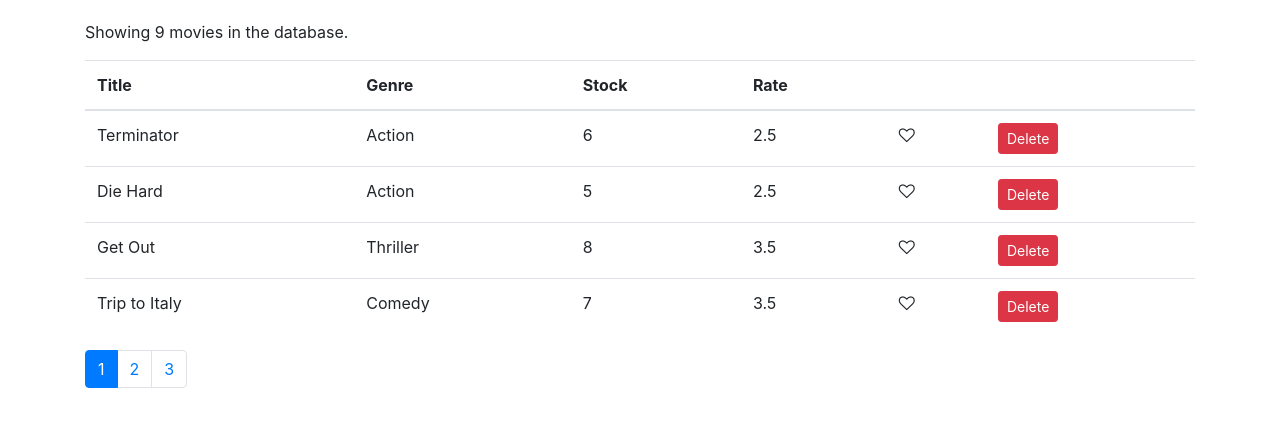
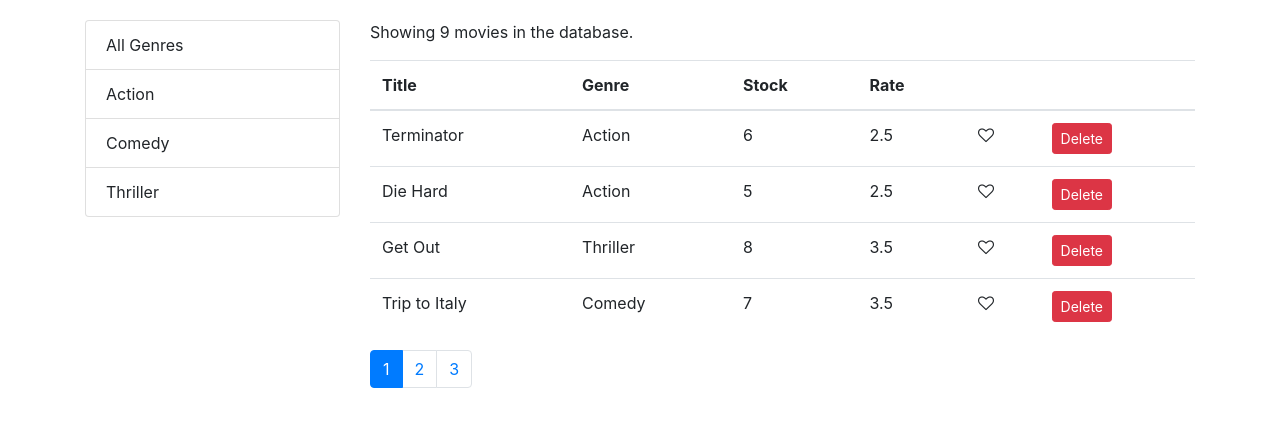
Before and after one commit to dominatordq/vidly_react_app, a React (Create React App) app: page / in a window 1280 px wide. Shown: the top 426 px of the page. Built offline with nearby package versions, Linux system fonts and the light colour scheme.

Commit message:
Added a list to filter by genre or display all genres

```diff
--- /dev/null
+++ b/src/components/common/listGroup.jsx
@@ -0,0 +1,27 @@
+import React from 'react';
+
+const ListGroup = (props) => {
+    const { items, textProperty, valueProperty, selectedItem, onItemSelect } = props;
+
+    return (
+    <ul className="list-group">
+        {items.map(item => (
+            <li
+                key={item[valueProperty]}
+                onClick={() => onItemSelect(item)}
+                style={{ cursor: "pointer" }}
+                className={item === selectedItem ? "list-group-item active" : "list-group-item"}
+            >
+                {item[textProperty]}
+            </li>
+        ))}
+    </ul>
+    );
+}
+
+ListGroup.defaultProps = {
+    textProperty: 'name',
+    valueProperty: '_id'
+}
+
+export default ListGroup;
--- a/src/components/movies.jsx
+++ b/src/components/movies.jsx
@@ -1,15 +1,23 @@
 import React, { Component } from 'react';
 import { getMovies } from '../services/fakeMovieService';
+import { getGenres } from '../services/fakeGenreService';
 import Like from './common/like';
 import Pagination from './common/pagination';
+import ListGroup from './common/listGroup';
 import { paginate } from '../utils/paginate';
 
 class Movies extends Component {
     state = {
-        movies: getMovies(),
+        movies: [],
+        genres: [],
         currentPage: 1,
         pageSize: 4
     };
+
+    componentDidMount() {
+        const genres = [{ name: 'All Genres' }, ...getGenres()];    // init 'All Genres' row to table
+        this.setState({ movies: getMovies(), genres });
+    }
 
     handleDelete = movie => {
         const movies = this.state.movies.filter(m => m._id !== movie._id);  // returns all movies except deleted one
@@ -28,17 +36,33 @@
         this.setState({ currentPage: page })
     };
 
+    handleGenreSelect = genre => {
+        this.setState({ selectedGenre: genre, currentPage: 1 });
+    }
+
     render() {
         const { length: count } = this.state.movies;
-        const { pageSize, currentPage, movies: allMovies } = this.state;
+        const { pageSize, currentPage, selectedGenre, movies: allMovies } = this.state;
 
         if (count === 0) return (<p>There are no more movies in the database.</p>);
 
-        const movies = paginate(allMovies, currentPage, pageSize)
+        // if there is a selected genre filter, return those movies, otherwise return all movies
+        const filtered = selectedGenre && selectedGenre._id
+            ? allMovies.filter(m => m.genre._id === selectedGenre._id)
+            : allMovies;
+        const movies = paginate(filtered, currentPage, pageSize)
 
         return (
-            <React.Fragment>
-            <p>Showing {count} movies in the database.</p>
+            <div className="row">
+                <div className="col-3">
+                    <ListGroup
+                        items={this.state.genres}
+                        selectedItem={this.state.selectedGenre}
+                        onItemSelect={this.handleGenreSelect}
+                    />
+                </div>
+                <div className="col">
+                    <p>Showing {filtered.length} movies in the database.</p>
                     <table className="table">
                         <thead>
                             <tr>
@@ -61,7 +85,12 @@
                                     <Like liked={movie.liked} onClick={() => this.handleLike(movie)} />
                                 </td>
                                 <td>
-                            <button onClick={() => this.handleDelete(movie)} className="btn btn-danger btn-sm">Delete</button>
+                                    <button
+                                        onClick={() => this.handleDelete(movie)}
+                                        className="btn btn-danger btn-sm"
+                                    >
+                                        Delete
+                                    </button>
                                 </td>
                             </tr>
                             ))}
@@ -69,12 +98,13 @@
                         </tbody>
                     </table>
                     <Pagination
-                itemsCount={count}
+                        itemsCount={filtered.length}
                         pageSize={pageSize}
                         currentPage={currentPage}
                         onPageChange={this.handlePageChange}
                     />
-            </React.Fragment>
+                </div>
+            </div>
         );
     }
 }
```
Also changed, not shown: src/components/common/pagination.jsx (+9 -0 lines). Lines whose indentation alone changed are shown as unchanged.
